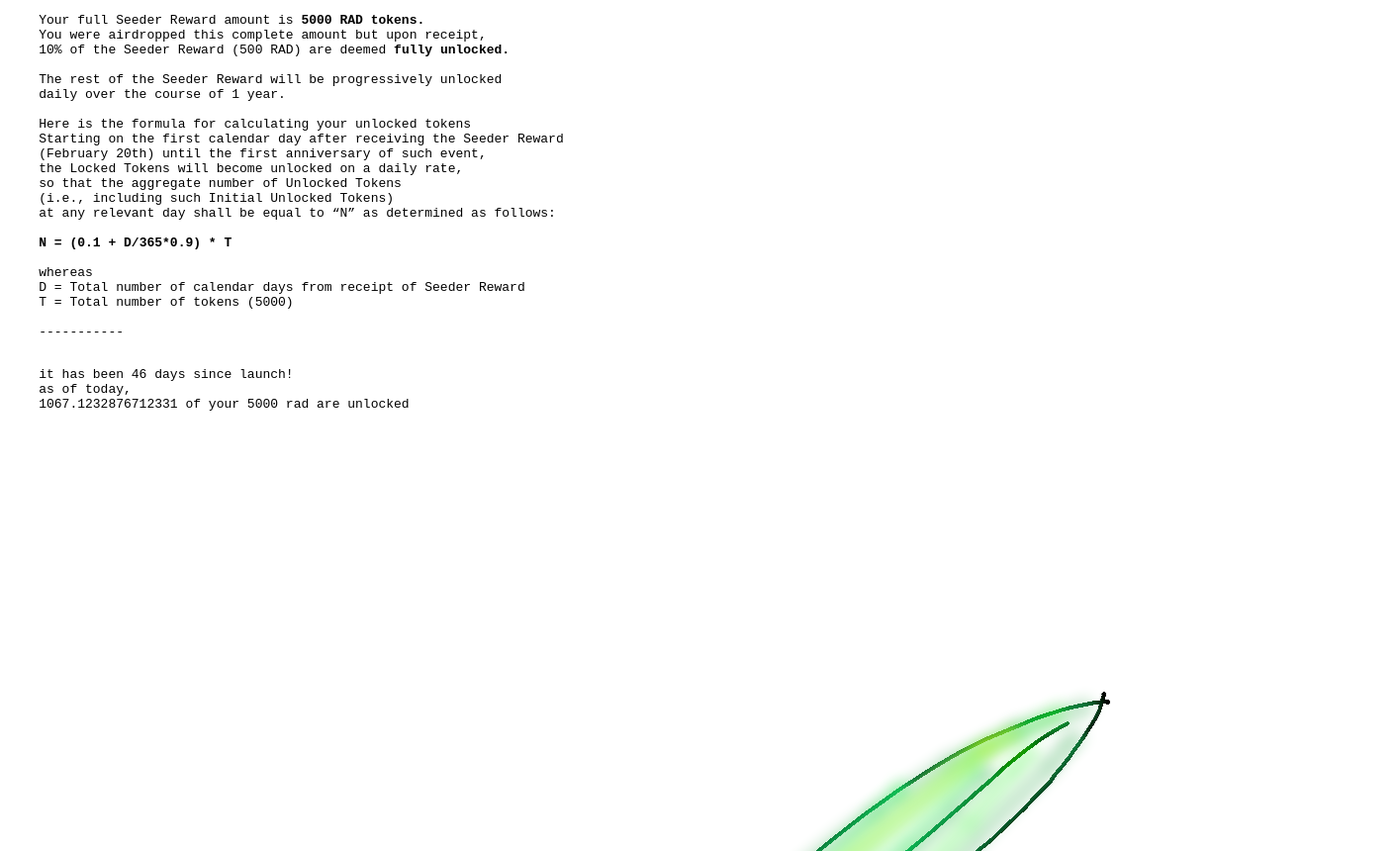
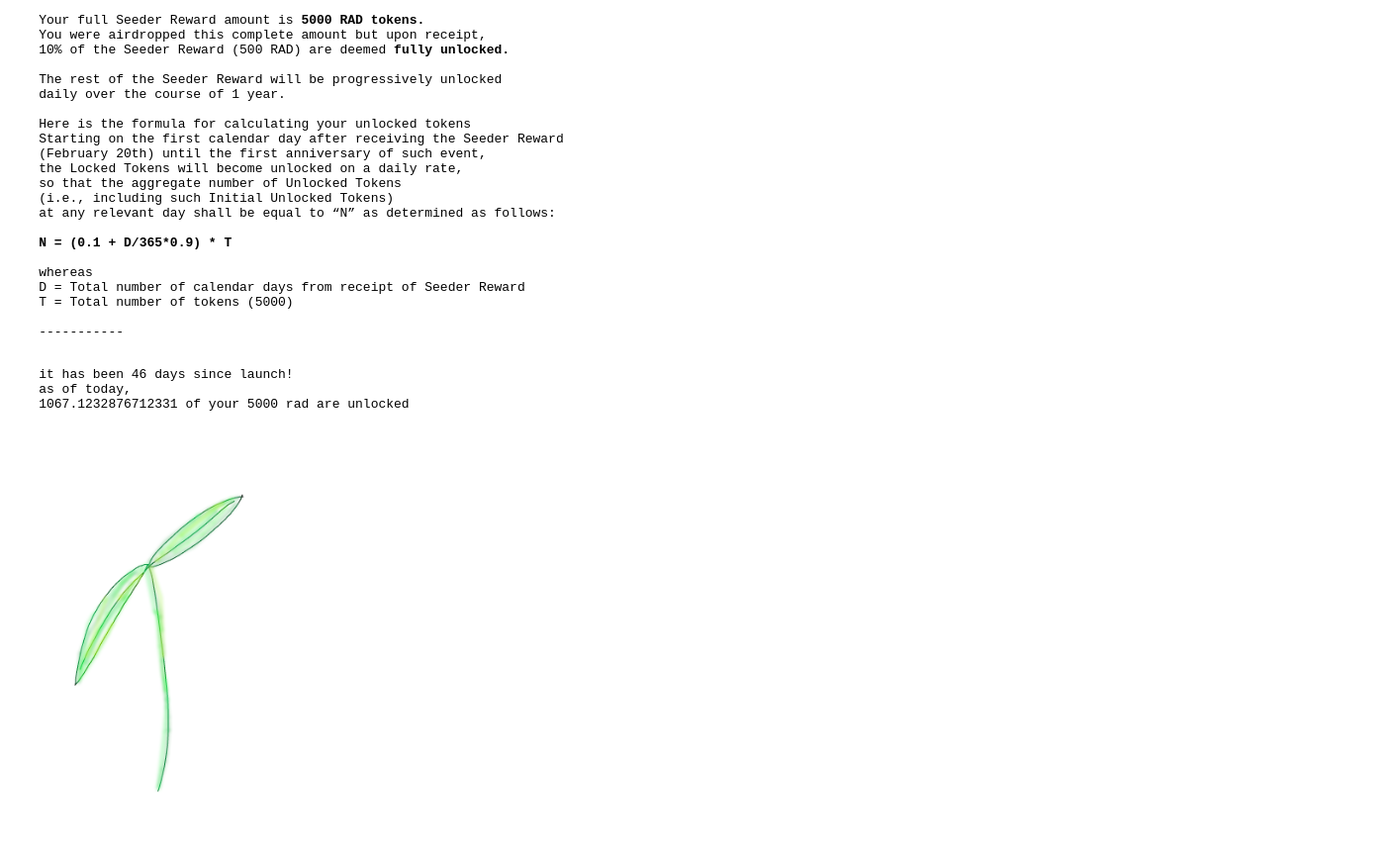
Before and after one commit to jennypollack/radicle-seeder, a website: page index.html in a window 1280 px wide. Shown: the top 860 px of the page at 99% size, 1412 px wide, since content can reach past the window. Drawn offline with Linux system fonts and the light colour scheme.

Commit message:
style lol

```diff
--- a/index.html
+++ b/index.html
@@ -5,6 +5,9 @@
     <title>Radicle Seeder Unlocked Token Viewer</title>
     <link rel=icon href=favicon.png>
   </head>
+  <style>
+    img { margin: 1vmax 0; max-height: 50vh; object-fit: contain }
+</style>
   <body>
     <pre>
     Your full Seeder Reward amount is <b>5000 RAD tokens.</b>
```
